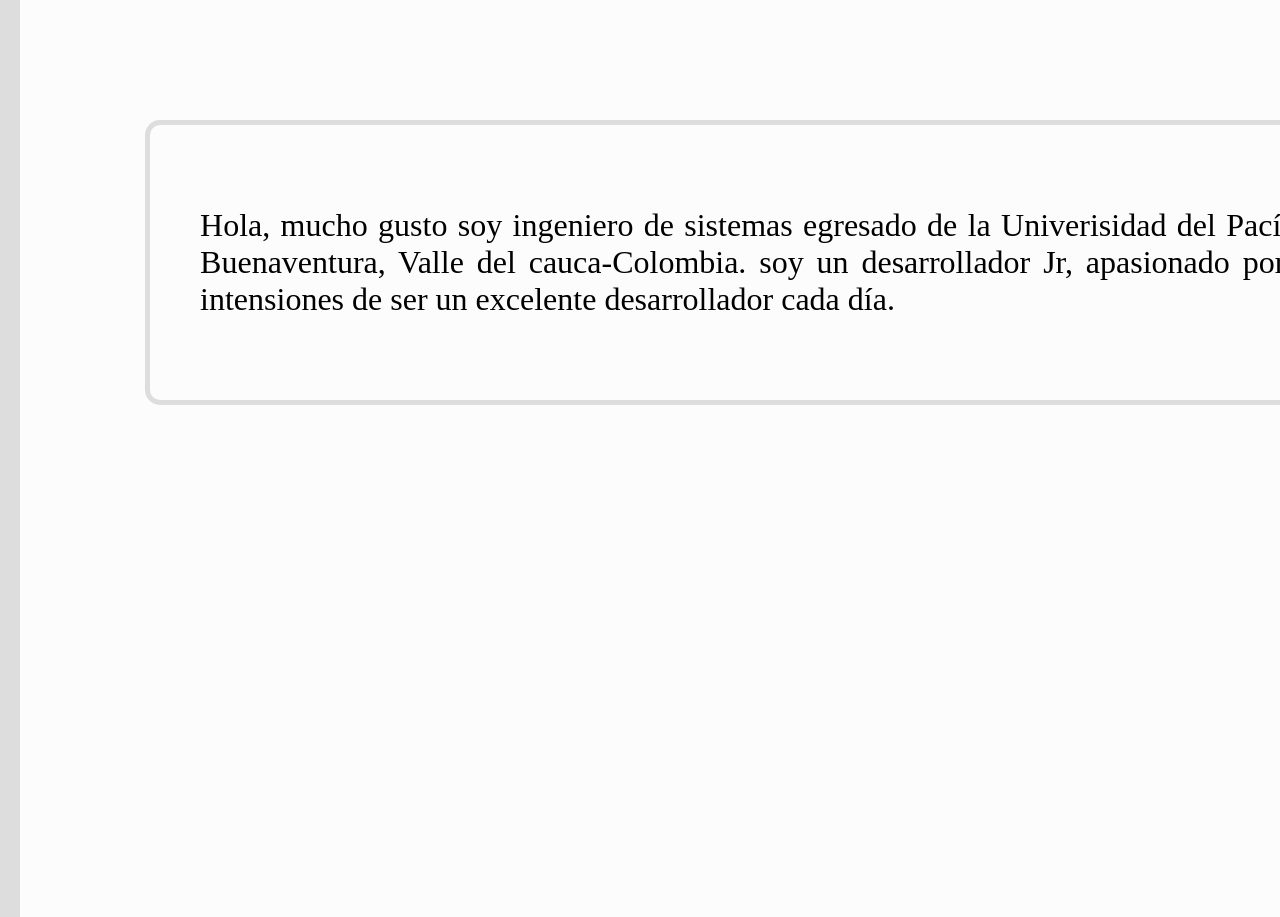
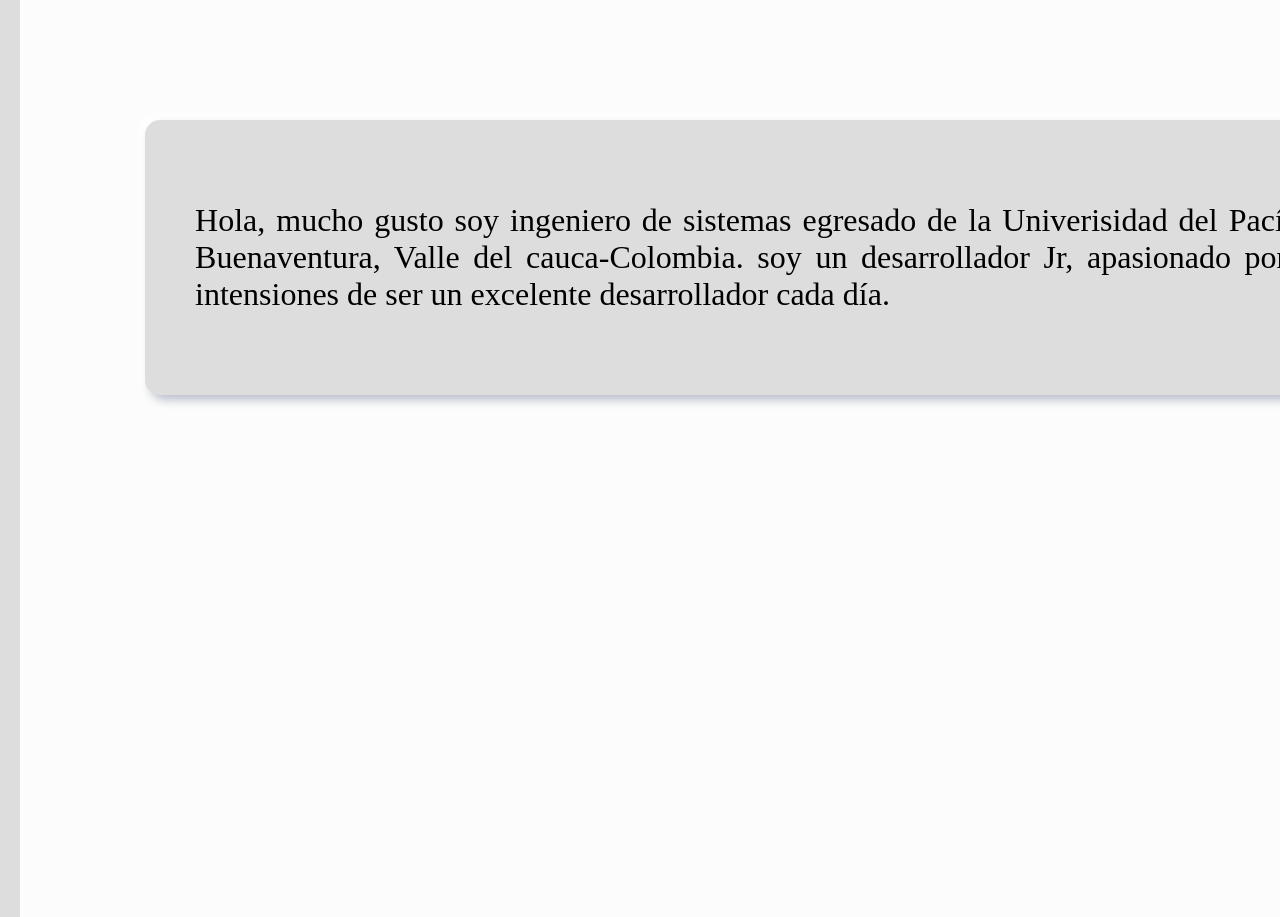
Before and after one commit to FranciscoDJVI/Javascript, a React (Create React App) app in the folder mifirstpage/: page / in a window 1280 px wide. Shown: the part 1300-2217 px from the top of the page. Built offline with nearby package versions, Linux system fonts and the light colour scheme.

Commit message:
fix: add boxshadow

```diff
--- a/mifirstpage/src/components/PresentationText.js
+++ b/mifirstpage/src/components/PresentationText.js
@@ -1,10 +1,9 @@
 import { motion } from "motion/react";
 
 const customStylediv = {
-  border: "5px var(--principal-color) solid",
+  background: "var(--principal-color)",
   borderRadius: "15px",
-  boxShadow:
-    "5px 5px 10px var(--principal-color), -5px -5px -10px var(--secondary-color)",
+  boxShadow: "5px 5px 10px #babecc, -5px -5px 10px #ffffff",
 };
 
 function PresentationText() {
```
